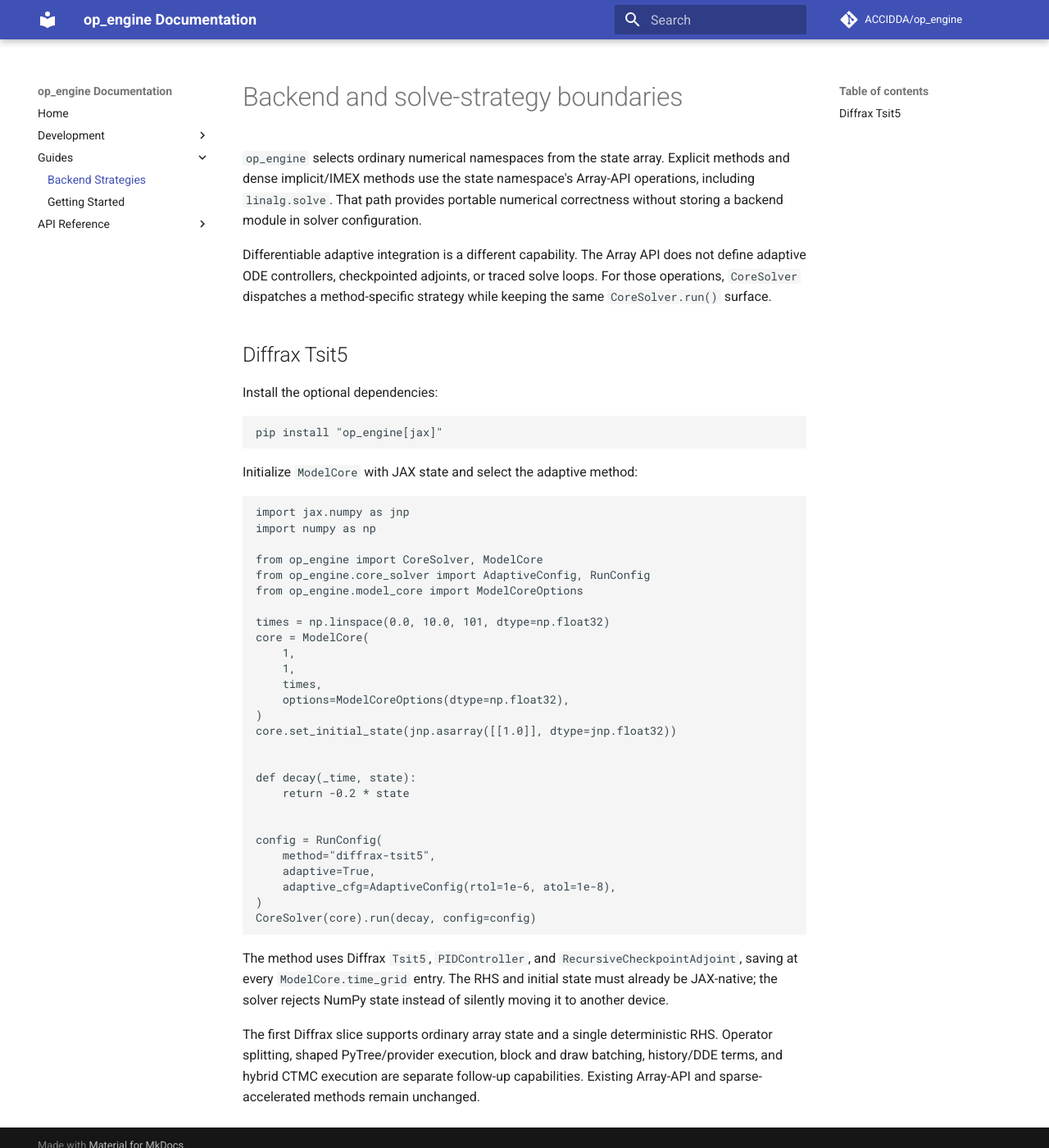
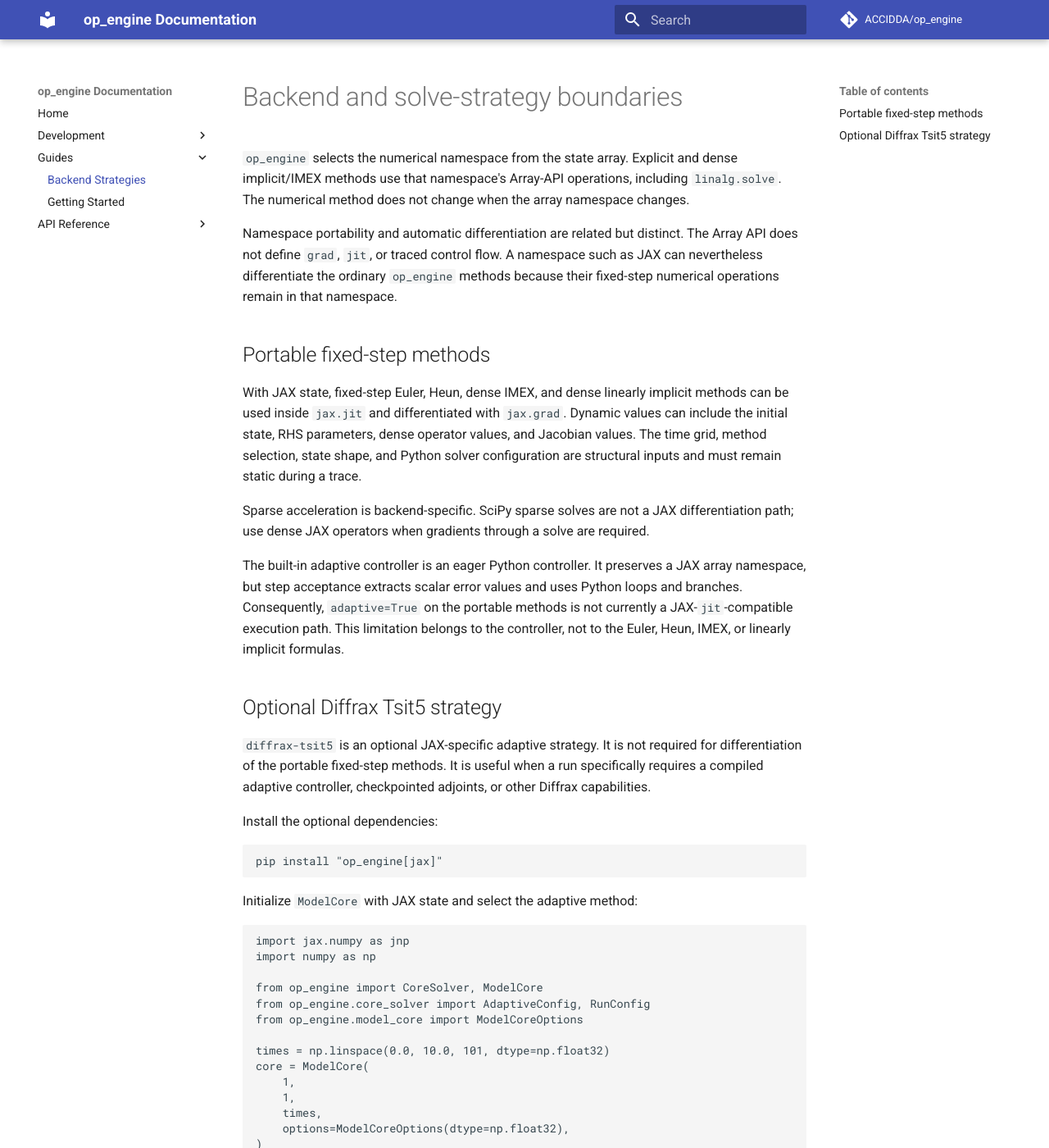
Before and after one commit to ACCIDDA/op_engine, an MkDocs documentation site: the page built from docs/guides/backends.md, in a window 1280 px wide and 1400 px high. Shown: the whole window at 82% size. Built offline with MkDocs 1.6.1 and Material for MkDocs 9.7.7, drawn with Linux system fonts in a browser that asks for light colours; comment, search, counter and statistics services are not loaded; the version menu is left out; some of the changed text lies outside the part shown.

Commit message:
Test portable methods under JAX autodiff (#85)

```diff
--- a/docs/guides/backends.md
+++ b/docs/guides/backends.md
@@ -1,16 +1,39 @@
 # Backend and solve-strategy boundaries
 
-`op_engine` selects ordinary numerical namespaces from the state array. Explicit
-methods and dense implicit/IMEX methods use the state namespace's Array-API
-operations, including `linalg.solve`. That path provides portable numerical
-correctness without storing a backend module in solver configuration.
+`op_engine` selects the numerical namespace from the state array. Explicit and
+dense implicit/IMEX methods use that namespace's Array-API operations, including
+`linalg.solve`. The numerical method does not change when the array namespace
+changes.
 
-Differentiable adaptive integration is a different capability. The Array API
-does not define adaptive ODE controllers, checkpointed adjoints, or traced solve
-loops. For those operations, `CoreSolver` dispatches a method-specific strategy
-while keeping the same `CoreSolver.run()` surface.
+Namespace portability and automatic differentiation are related but distinct.
+The Array API does not define `grad`, `jit`, or traced control flow. A namespace
+such as JAX can nevertheless differentiate the ordinary `op_engine` methods
+because their fixed-step numerical operations remain in that namespace.
 
-## Diffrax Tsit5
+## Portable fixed-step methods
+
+With JAX state, fixed-step Euler, Heun, dense IMEX, and dense linearly implicit
+methods can be used inside `jax.jit` and differentiated with `jax.grad`. Dynamic
+values can include the initial state, RHS parameters, dense operator values, and
+Jacobian values. The time grid, method selection, state shape, and Python solver
+configuration are structural inputs and must remain static during a trace.
+
+Sparse acceleration is backend-specific. SciPy sparse solves are not a JAX
+differentiation path; use dense JAX operators when gradients through a solve are
+required.
+
+The built-in adaptive controller is an eager Python controller. It preserves a
+JAX array namespace, but step acceptance extracts scalar error values and uses
+Python loops and branches. Consequently, `adaptive=True` on the portable methods
+is not currently a JAX-`jit`-compatible execution path. This limitation belongs
+to the controller, not to the Euler, Heun, IMEX, or linearly implicit formulas.
+
+## Optional Diffrax Tsit5 strategy
+
+`diffrax-tsit5` is an optional JAX-specific adaptive strategy. It is not required
+for differentiation of the portable fixed-step methods. It is useful when a run
+specifically requires a compiled adaptive controller, checkpointed adjoints, or
+other Diffrax capabilities.
 
 Install the optional dependencies:
 
@@ -56,6 +79,6 @@
 state instead of silently moving it to another device.
 
 The first Diffrax slice supports ordinary array state and a single deterministic
-RHS. Operator splitting, shaped PyTree/provider execution, block and draw
+RHS. Shaped PyTree/provider execution, block and draw
 batching, history/DDE terms, and hybrid CTMC execution are separate follow-up
 capabilities. Existing Array-API and sparse-accelerated methods remain unchanged.
```
Also changed, not shown: README.md (+16 -4 lines), 1 other file.
